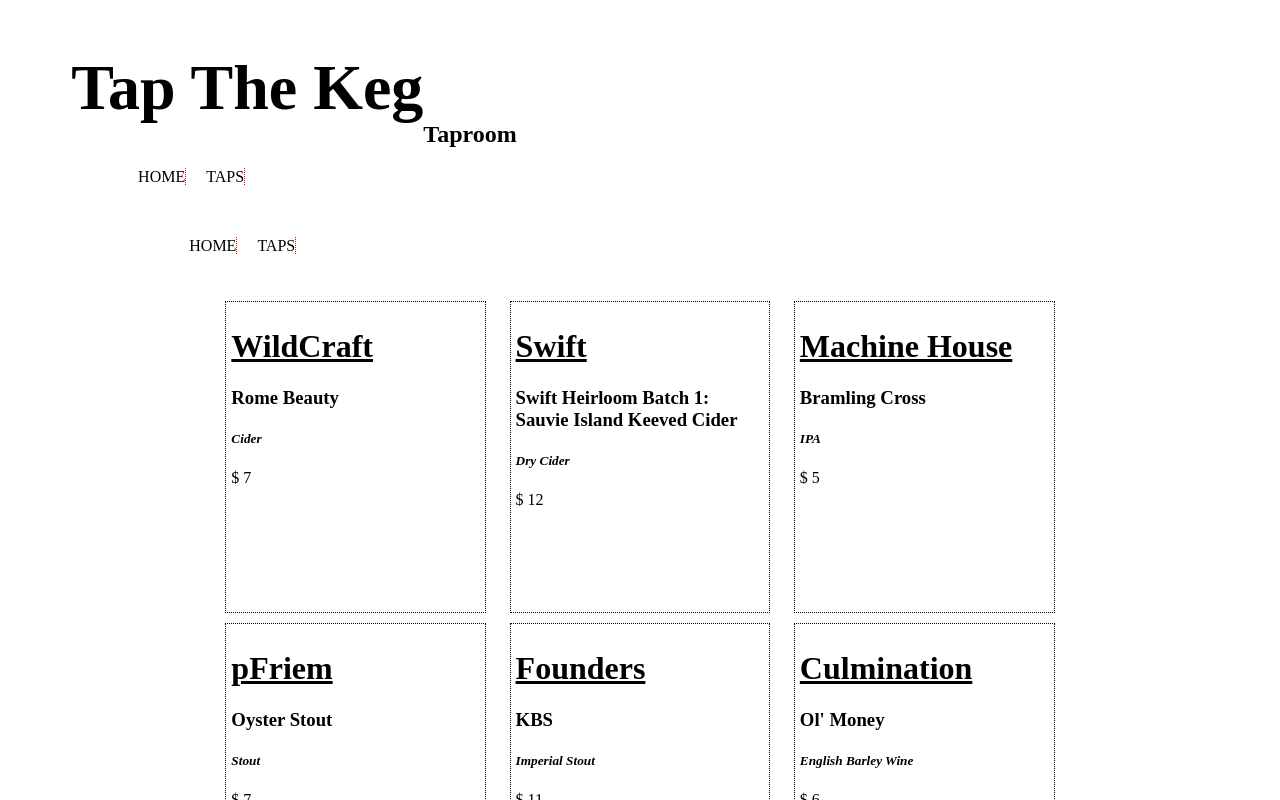
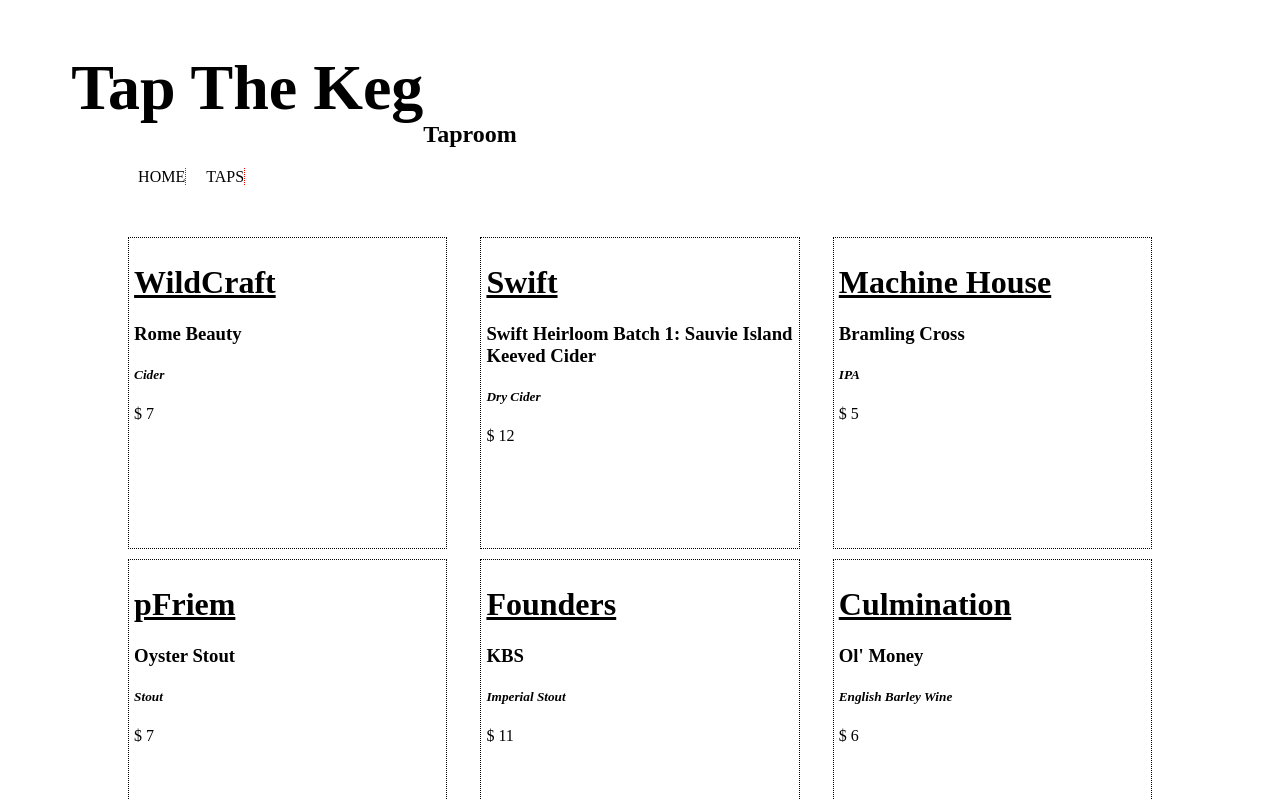
Before and after one commit to MalyPhong619/React-Tap-Room, a React app: page /#/ in a window 1280 px wide. Shown: the top 800 px of the page. Built offline with nearby package versions, Linux system fonts and the light colour scheme; the HTML template or start-up script is replaced by a standard one.

Commit message:
resize width in both TapList and UserView component

```diff
--- a/src/components/TapList.jsx
+++ b/src/components/TapList.jsx
@@ -147,18 +147,21 @@ function TapList() {
 
 
   return (
-    <div>
-    <Nav/>
-    <div>
+    <div className='tapListBody'>
       <style jsx>{`
+          .tapListBody {
+            width: 90%;
+          }
           div {
-                  width: 90%;
+            width: 100%;
             margin: auto;
             display: flex;
             flex-flow: row wrap;
             justify-content: space-between;
           }
           `}</style>
+    <Nav/>
+    <div>
       {masterTapList.map((tap, index) =>
         <Tap brand={tap.brand}
           name={tap.name}
--- a/src/components/UserView.jsx
+++ b/src/components/UserView.jsx
@@ -6,11 +6,10 @@ import Header from './Header';
 function UserView() {
   return(
     <div>
-      <Nav/>
       <style jsx>{`
           div {
             margin: auto;
-            width: 90%;
+            width: 100%;
           }
 
           `}</style>
```
Lines whose indentation alone changed are shown as unchanged.
